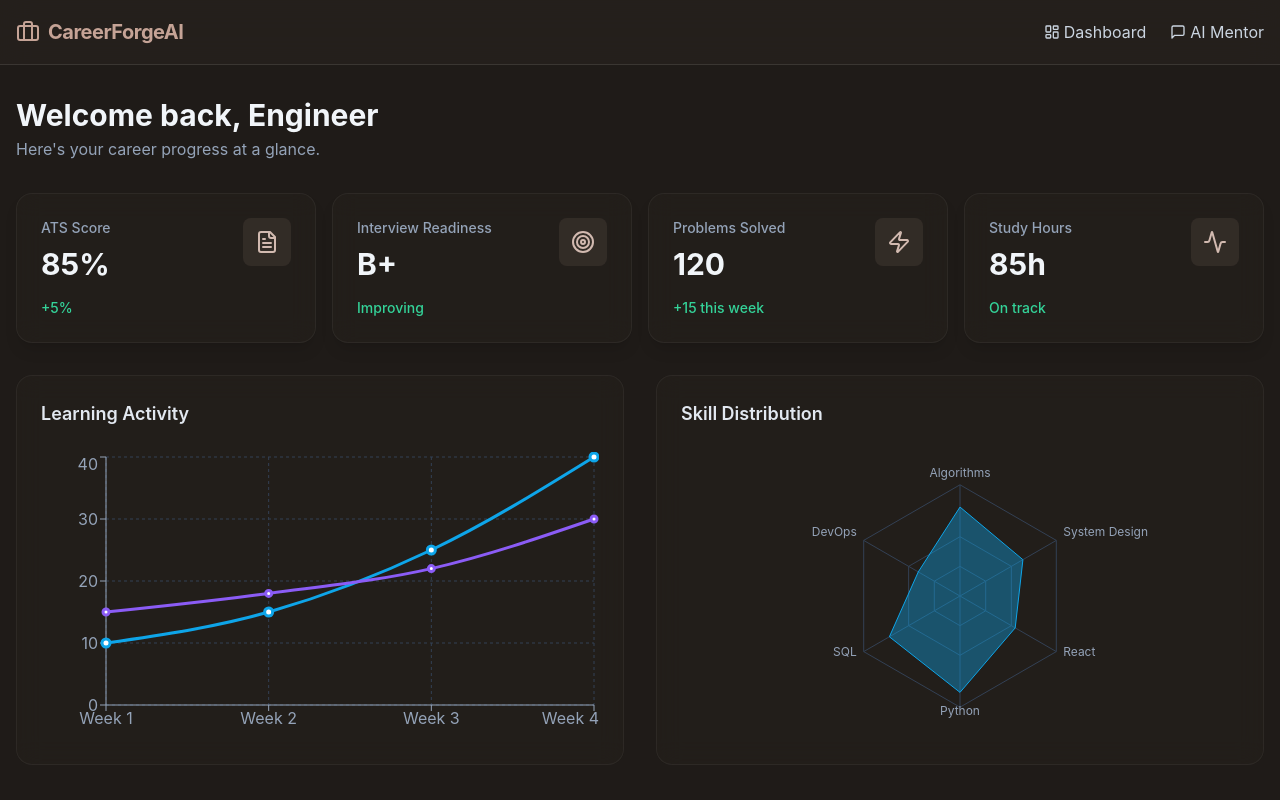
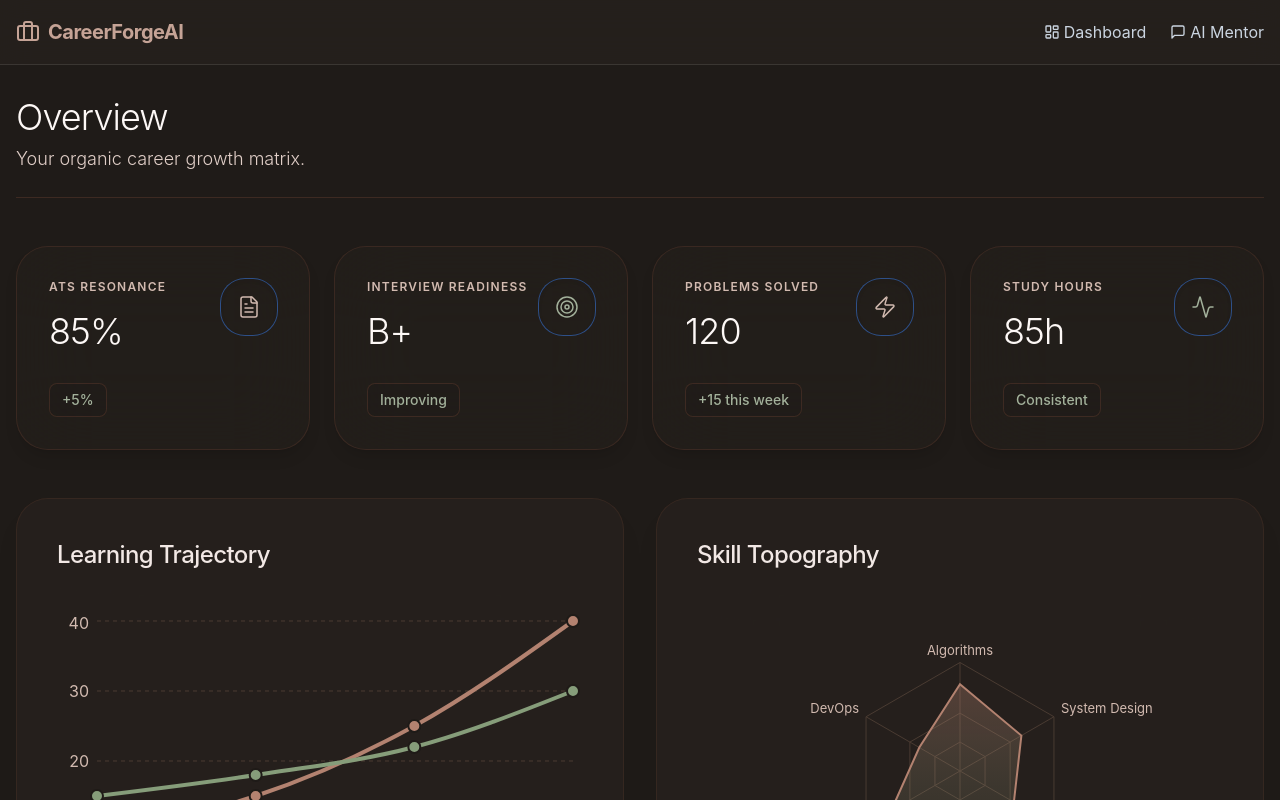
Before and after one commit to rohith-chitturi/CareerForge_AI, a React (Vite) app in the folder frontend/: page /dashboard in a window 1280 px wide. Shown: the top 800 px of the page. Built offline with nearby package versions, Linux system fonts and the light colour scheme.

Commit message:
style: update Dashboard page to Ethereal Organic 3D aesthetic

```diff
--- a/frontend/src/pages/Dashboard.tsx
+++ b/frontend/src/pages/Dashboard.tsx
@@ -1,9 +1,10 @@
-import { motion } from 'framer-motion';
+import { motion, useMotionValue, useTransform } from 'framer-motion';
 import {
   LineChart, Line, XAxis, YAxis, CartesianGrid, Tooltip as RechartsTooltip, ResponsiveContainer,
   Radar, RadarChart, PolarGrid, PolarAngleAxis, PolarRadiusAxis
 } from 'recharts';
 import { FileText, Target, Zap, Activity } from 'lucide-react';
+import React from 'react';
 
 const mockProgressData = [
   { name: 'Week 1', problems: 10, hours: 15 },
@@ -23,42 +24,51 @@ const mockSkillData = [
 
 export default function Dashboard() {
   return (
-    <div className="space-y-8 animate-in fade-in duration-500">
-      <div className="flex justify-between items-end">
+    <div className="space-y-12 pb-16 relative z-10 text-primary-100">
+      <motion.div
+        initial={{ opacity: 0, y: 10 }}
+        animate={{ opacity: 1, y: 0 }}
+        className="flex justify-between items-end border-b border-primary-900/50 pb-6"
+      >
         <div>
-          <h1 className="text-3xl font-bold text-slate-100">Welcome back, Engineer</h1>
-          <p className="text-slate-400 mt-1">Here's your career progress at a glance.</p>
+          <h1 className="text-4xl font-light text-primary-50 tracking-tight">
+            Overview
+          </h1>
+          <p className="text-primary-300 mt-2 text-lg font-light">Your organic career growth matrix.</p>
         </div>
-      </div>
+      </motion.div>
 
       {/* Metrics Grid */}
-      <div className="grid grid-cols-1 md:grid-cols-2 lg:grid-cols-4 gap-4">
-        <MetricCard title="ATS Score" value="85%" icon={<FileText />} trend="+5%" trendUp={true} />
-        <MetricCard title="Interview Readiness" value="B+" icon={<Target />} trend="Improving" trendUp={true} />
-        <MetricCard title="Problems Solved" value="120" icon={<Zap />} trend="+15 this week" trendUp={true} />
-        <MetricCard title="Study Hours" value="85h" icon={<Activity />} trend="On track" trendUp={true} />
+      <div className="grid grid-cols-1 md:grid-cols-2 lg:grid-cols-4 gap-6 perspective-1000">
+        <TiltCard title="ATS Resonance" value="85%" icon={<FileText strokeWidth={1.5} />} trend="+5%" trendUp={true} color="primary" />
+        <TiltCard title="Interview Readiness" value="B+" icon={<Target strokeWidth={1.5} />} trend="Improving" trendUp={true} color="sage" />
+        <TiltCard title="Problems Solved" value="120" icon={<Zap strokeWidth={1.5} />} trend="+15 this week" trendUp={true} color="primary" />
+        <TiltCard title="Study Hours" value="85h" icon={<Activity strokeWidth={1.5} />} trend="Consistent" trendUp={true} color="sage" />
       </div>
 
       {/* Charts Area */}
-      <div className="grid grid-cols-1 lg:grid-cols-2 gap-8 mt-8">
+      <div className="grid grid-cols-1 lg:grid-cols-2 gap-8 mt-12">
         {/* Learning Progress */}
         <motion.div
-          className="bg-surface/40 border border-white/5 p-6 rounded-2xl backdrop-blur-md"
-          initial={{ opacity: 0, scale: 0.95 }}
-          animate={{ opacity: 1, scale: 1 }}
+          className="relative bg-surface/60 border border-primary-900/30 p-10 rounded-[2rem] backdrop-blur-3xl shadow-xl group"
+          initial={{ opacity: 0, y: 20 }}
+          animate={{ opacity: 1, y: 0 }}
+          transition={{ delay: 0.1 }}
         >
-          <h3 className="text-lg font-semibold mb-6 text-slate-200">Learning Activity</h3>
-          <div className="h-72">
+          <div className="absolute inset-0 bg-gradient-to-b from-primary-800/10 to-transparent rounded-[2rem] opacity-0 group-hover:opacity-100 transition-opacity duration-1000" />
+          <h3 className="text-2xl font-medium mb-10 text-primary-100 relative z-10 tracking-tight">Learning Trajectory</h3>
+          <div className="h-80 relative z-10">
             <ResponsiveContainer width="100%" height="100%">
-              <LineChart data={mockProgressData}>
-                <CartesianGrid strokeDasharray="3 3" stroke="#334155" />
-                <XAxis dataKey="name" stroke="#94a3b8" />
-                <YAxis stroke="#94a3b8" />
+              <LineChart data={mockProgressData} margin={{ top: 10, right: 10, left: -20, bottom: 0 }}>
+                <CartesianGrid strokeDasharray="4 4" stroke="#4a3b32" vertical={false} />
+                <XAxis dataKey="name" stroke="#945d49" axisLine={false} tickLine={false} tick={{ fill: '#d2bab0' }} />
+                <YAxis stroke="#945d49" axisLine={false} tickLine={false} tick={{ fill: '#d2bab0' }} />
                 <RechartsTooltip
-                  contentStyle={{ backgroundColor: '#1e293b', border: 'none', borderRadius: '8px' }}
+                  contentStyle={{ backgroundColor: '#1f1b18', border: '1px solid rgba(148,93,73,0.2)', borderRadius: '16px', boxShadow: '0 10px 30px rgba(0,0,0,0.5)' }}
+                  itemStyle={{ color: '#eaddd7' }}
                 />
-                <Line type="monotone" dataKey="problems" stroke="#0ea5e9" strokeWidth={3} dot={{ r: 4 }} activeDot={{ r: 8 }} />
-                <Line type="monotone" dataKey="hours" stroke="#8b5cf6" strokeWidth={3} />
+                <Line type="monotone" dataKey="problems" stroke="#b38270" strokeWidth={4} dot={{ r: 6, fill: '#b38270', strokeWidth: 2, stroke: '#1f1b18' }} activeDot={{ r: 8, strokeWidth: 0 }} />
+                <Line type="monotone" dataKey="hours" stroke="#869d7a" strokeWidth={4} dot={{ r: 6, fill: '#869d7a', strokeWidth: 2, stroke: '#1f1b18' }} />
               </LineChart>
             </ResponsiveContainer>
           </div>
@@ -66,20 +76,30 @@ export default function Dashboard() {
 
         {/* Skill Radar */}
         <motion.div
-          className="bg-surface/40 border border-white/5 p-6 rounded-2xl backdrop-blur-md"
-          initial={{ opacity: 0, scale: 0.95 }}
-          animate={{ opacity: 1, scale: 1 }}
-          transition={{ delay: 0.1 }}
+          className="relative bg-surface/60 border border-primary-900/30 p-10 rounded-[2rem] backdrop-blur-3xl shadow-xl group"
+          initial={{ opacity: 0, y: 20 }}
+          animate={{ opacity: 1, y: 0 }}
+          transition={{ delay: 0.2 }}
         >
-          <h3 className="text-lg font-semibold mb-6 text-slate-200">Skill Distribution</h3>
-          <div className="h-72">
+          <div className="absolute inset-0 bg-gradient-to-b from-sage-600/5 to-transparent rounded-[2rem] opacity-0 group-hover:opacity-100 transition-opacity duration-1000" />
+          <h3 className="text-2xl font-medium mb-10 text-primary-100 relative z-10 tracking-tight">Skill Topography</h3>
+          <div className="h-80 relative z-10">
             <ResponsiveContainer width="100%" height="100%">
-              <RadarChart cx="50%" cy="50%" outerRadius="80%" data={mockSkillData}>
-                <PolarGrid stroke="#334155" />
-                <PolarAngleAxis dataKey="subject" tick={{ fill: '#94a3b8', fontSize: 12 }} />
+              <RadarChart cx="50%" cy="50%" outerRadius="70%" data={mockSkillData}>
+                <PolarGrid stroke="#4a3b32" />
+                <PolarAngleAxis dataKey="subject" tick={{ fill: '#d2bab0', fontSize: 13, fontWeight: 400 }} />
                 <PolarRadiusAxis angle={30} domain={[0, 150]} tick={false} axisLine={false} />
-                <Radar name="Skills" dataKey="A" stroke="#0ea5e9" fill="#0ea5e9" fillOpacity={0.4} />
-                <RechartsTooltip contentStyle={{ backgroundColor: '#1e293b', border: 'none', borderRadius: '8px' }} />
+                <Radar name="Proficiency" dataKey="A" stroke="#b38270" strokeWidth={2} fill="url(#colorUv)" fillOpacity={0.4} />
+                <defs>
+                  <linearGradient id="colorUv" x1="0" y1="0" x2="0" y2="1">
+                    <stop offset="5%" stopColor="#b38270" stopOpacity={0.8}/>
+                    <stop offset="95%" stopColor="#869d7a" stopOpacity={0.3}/>
+                  </linearGradient>
+                </defs>
+                <RechartsTooltip
+                  contentStyle={{ backgroundColor: '#1f1b18', border: '1px solid rgba(148,93,73,0.2)', borderRadius: '16px' }}
+                  itemStyle={{ color: '#eaddd7' }}
+                />
               </RadarChart>
             </ResponsiveContainer>
           </div>
@@ -89,23 +109,44 @@ export default function Dashboard() {
   );
 }
 
-function MetricCard({ title, value, icon, trend, trendUp }: any) {
+function TiltCard({ title, value, icon, trend, trendUp, color }: any) {
+  const x = useMotionValue(0);
+  const y = useMotionValue(0);
+
+  const rotateX = useTransform(y, [-100, 100], [8, -8]);
+  const rotateY = useTransform(x, [-100, 100], [-8, 8]);
+
+  function handleMouse(event: React.MouseEvent<HTMLDivElement>) {
+    const rect = event.currentTarget.getBoundingClientRect();
+    x.set(event.clientX - rect.left - rect.width / 2);
+    y.set(event.clientY - rect.top - rect.height / 2);
+  }
+
+  function handleMouseLeave() {
+    x.set(0);
+    y.set(0);
+  }
+
   return (
     <motion.div
-      whileHover={{ y: -2 }}
-      className="bg-surface/40 p-6 rounded-2xl border border-white/5 backdrop-blur-md shadow-lg"
+      style={{ rotateX, rotateY, transformStyle: "preserve-3d" }}
+      onMouseMove={handleMouse}
+      onMouseLeave={handleMouseLeave}
+      className={`relative bg-surface/40 p-8 rounded-[2rem] border border-primary-900/40 backdrop-blur-2xl shadow-lg cursor-pointer group hover:border-${color}-700/50 transition-colors duration-700`}
     >
-      <div className="flex justify-between items-start">
+      <div className={`absolute inset-0 bg-gradient-to-br from-${color}-800/20 to-transparent opacity-0 group-hover:opacity-100 transition-opacity duration-700 rounded-[2rem]`} />
+
+      <div className="relative z-10 flex justify-between items-start" style={{ transform: "translateZ(30px)" }}>
         <div>
-          <p className="text-slate-400 text-sm font-medium">{title}</p>
-          <h4 className="text-3xl font-bold text-slate-100 mt-2">{value}</h4>
+          <p className="text-primary-400 text-xs font-semibold uppercase tracking-widest">{title}</p>
+          <h4 className="text-4xl font-light text-primary-50 mt-4 tracking-tight">{value}</h4>
         </div>
-        <div className="p-3 bg-primary-500/10 rounded-lg text-primary-400">
+        <div className={`p-4 bg-${color}-900/30 rounded-[1.5rem] text-${color}-400 ring-1 ring-${color}-800/30 shadow-inner`}>
           {icon}
         </div>
       </div>
-      <div className="mt-4 flex items-center space-x-2">
-        <span className={`text-sm font-medium ${trendUp ? 'text-emerald-400' : 'text-rose-400'}`}>
+      <div className="relative z-10 mt-8 flex items-center space-x-2" style={{ transform: "translateZ(15px)" }}>
+        <span className={`text-sm font-medium ${trendUp ? 'text-sage-400' : 'text-primary-500'} px-3 py-1.5 rounded-lg bg-background/50 border border-primary-900/50`}>
           {trend}
         </span>
       </div>
```
